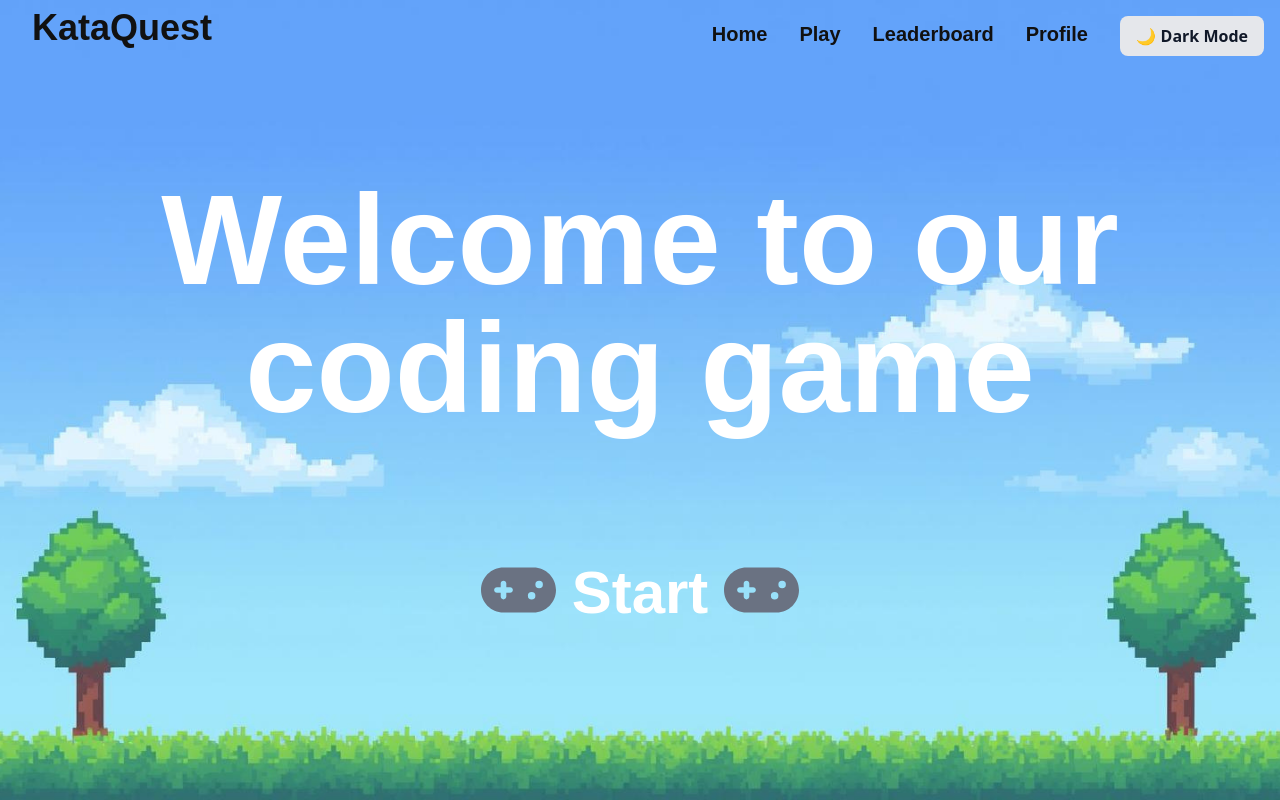
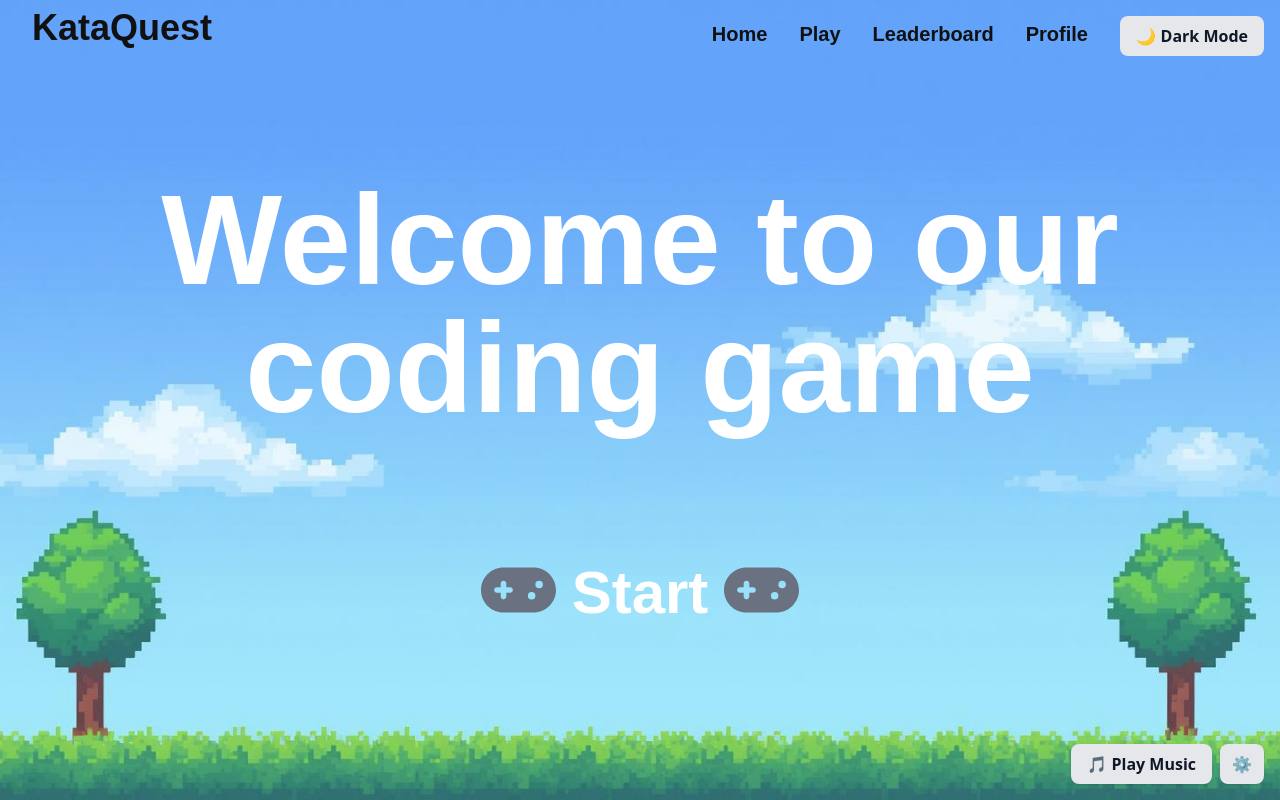
Before and after one commit to will-barnett99/code-game-frontend, a React (Vite) app: page / in a window 1280 px wide. Built offline with nearby package versions, Linux system fonts and the light colour scheme.

Commit message:
Created music toggle component

```diff
--- a/src/App.jsx
+++ b/src/App.jsx
@@ -6,6 +6,7 @@ import Kata from "./components/Kata";
 import KataGallery from "./components/KataGallery";
 import Onboarding from "./components/Onboarding";
 import ThemeToggle from "./components/ThemeToggle";
+import MusicToggle from "./components/MusicToggle";
 import "./style.css";
 
 function App() {
@@ -13,6 +14,7 @@ function App() {
     <section className="site-background bg-game-light bg-game-dark">
       <Header />
       <ThemeToggle />
+      <MusicToggle />
       <Routes>
         <Route path="/" element={<Landing />} />
         <Route path="/onboarding" element={<Onboarding />} />
--- /dev/null
+++ b/src/components/MusicToggle.jsx
@@ -0,0 +1,110 @@
+import { useRef, useState, useEffect } from "react";
+
+export default function MusicToggle({ src = "assets/background-music.mp3" }) {
+  const audioRef = useRef(null);
+  const [playing, setPlaying] = useState(false);
+  const [showSettings, setShowSettings] = useState(false);
+
+  const [volume, setVolume] = useState(0.7);
+  const [speed, setSpeed] = useState(1);
+
+  useEffect(() => {
+    const savedVol = parseFloat(localStorage.getItem("musicVolume"));
+    const savedSpd = parseFloat(localStorage.getItem("musicSpeed"));
+    if (!Number.isNaN(savedVol)) setVolume(savedVol);
+    if (!Number.isNaN(savedSpd)) setSpeed(savedSpd);
+  }, []);
+
+  const ensureAudio = () => {
+    if (!audioRef.current) {
+      const a = new Audio(src);
+      a.loop = true;
+      a.volume = volume;
+      a.playbackRate = speed;
+      audioRef.current = a;
+    }
+    return audioRef.current;
+  };
+
+  const togglePlay = async () => {
+    const a = ensureAudio();
+    if (playing) {
+      a.pause();
+      setPlaying(false);
+    } else {
+      try {
+        await a.play();
+        setPlaying(true);
+      } catch (e) {
+        console.error("Audio play failed:", e);
+      }
+    }
+  };
+
+  const changeVolume = (val) => {
+    const v = Number(val);
+    setVolume(v);
+    if (audioRef.current) audioRef.current.volume = v;
+    localStorage.setItem("musicVolume", String(v));
+  };
+
+  const changeSpeed = (val) => {
+    const s = Number(val);
+    setSpeed(s);
+    if (audioRef.current) audioRef.current.playbackRate = s;
+    localStorage.setItem("musicSpeed", String(s));
+  };
+
+  return (
+    <div className="fixed bottom-4 right-4 z-50 flex flex-col items-end gap-2">
+      <div className="flex items-center gap-2">
+        <button
+          onClick={togglePlay}
+          className="px-4 py-2 rounded-lg bg-gray-200 text-gray-900
+                     dark:bg-gray-700 dark:text-white font-semibold shadow"
+        >
+          {playing ? "🔇 Stop Music" : "🎵 Play Music"}
+        </button>
+
+        <button
+          onClick={() => setShowSettings((s) => !s)}
+          aria-expanded={showSettings}
+          aria-controls="music-settings"
+          className="px-3 py-2 rounded-lg bg-gray-200 text-gray-900
+                     dark:bg-gray-700 dark:text-white shadow"
+          title="Settings"
+        >
+          ⚙️
+        </button>
+      </div>
+
+      {showSettings && (
+        <div
+          id="music-settings"
+          className="w-64 p-3 rounded-lg bg-white/90 dark:bg-gray-800/90 shadow backdrop-blur
+                     border border-black/5 dark:border-white/10"
+        >
+          <label className="block text-xs mb-1 text-gray-700 dark:text-gray-200">
+            Volume: {Math.round(volume * 100)}%
+          </label>
+          <input
+            type="range" min="0" max="1" step="0.01"
+            value={volume}
+            onChange={(e) => changeVolume(e.target.value)}
+            className="w-full"
+          />
+
+          <label className="block text-xs mt-3 mb-1 text-gray-700 dark:text-gray-200">
+            Speed: {speed.toFixed(2)}×
+          </label>
+          <input
+            type="range" min="0.5" max="2" step="0.05"
+            value={speed}
+            onChange={(e) => changeSpeed(e.target.value)}
+            className="w-full"
+          />
+        </div>
+      )}
+    </div>
+  );
+}
--- a/src/style.css
+++ b/src/style.css
@@ -1,6 +1,3 @@
-#root {
-
-}
 
 @import "tailwindcss";
 
@@ -16,17 +13,21 @@
   }
 
   .site-background {
-      width: 100vw;
-  min-height: 100vh;
-  background-size: cover;
-  background-position:center;
-  background-repeat: no-repeat;
-  background-attachment: fixed;
-  margin: 0;
+    width: 100%;
+    min-height: 100vh;
+    background-size: cover;
+    background-position: center;
+    background-repeat: no-repeat;
+    background-attachment: fixed;
+    margin: 0;
   }
 
-  .text-auto { color: #111; }
-  .dark .text-auto { color: #fff; }
+  .text-auto {
+    color: #111;
+  }
+  .dark .text-auto {
+    color: #fff;
+  }
 }
 
 @import "@fontsource/pixelify-sans/400.css";
```
Also changed, not shown: assets/game-controller-joystick-button.png (deleted).
